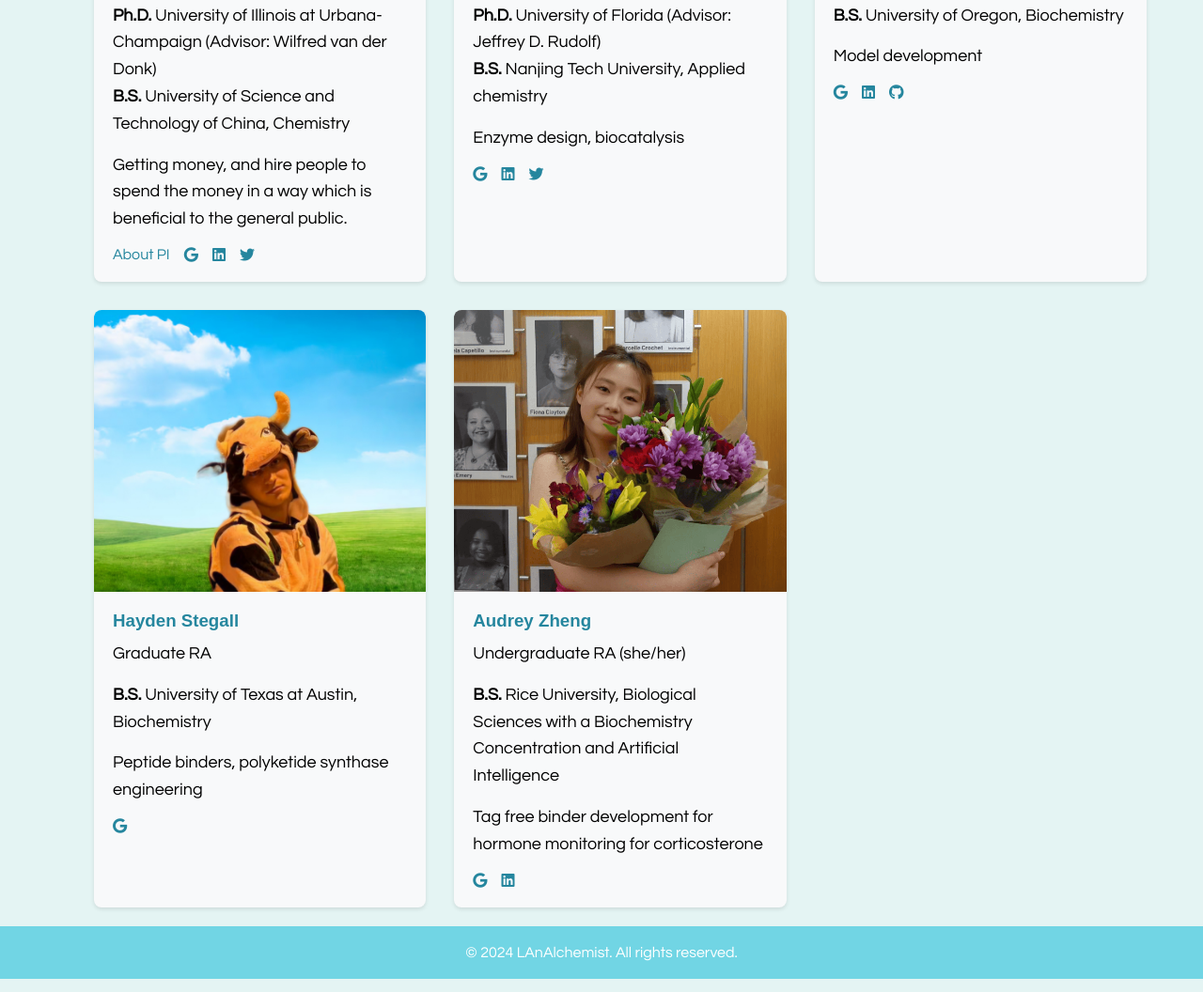
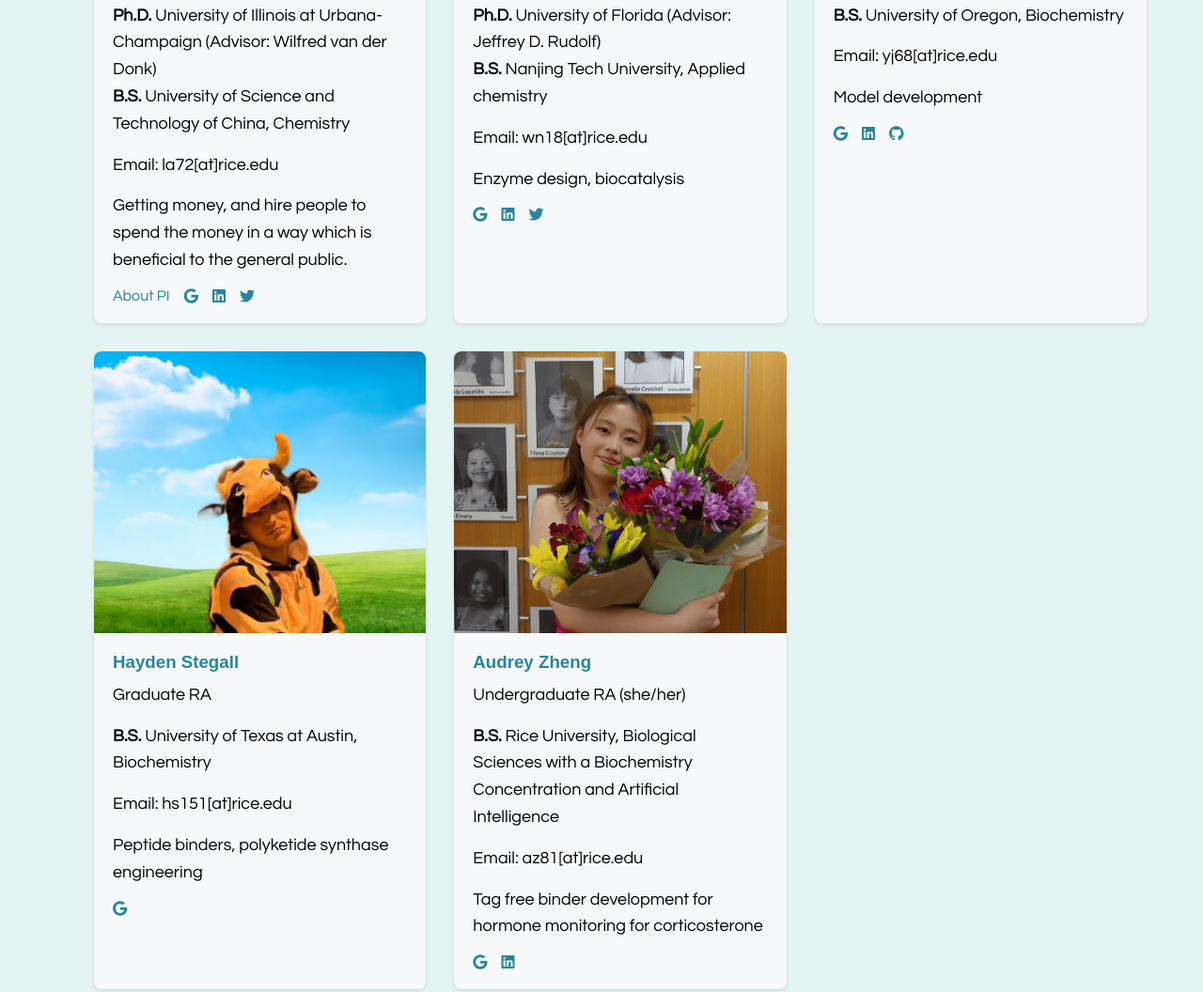
Before and after one commit to LAnAlchemist/LAnAlchemist.github.io, a website: page teams.html in a window 1280 px wide. Shown: the part 935-1991 px from the top of the page at 94% size. Drawn offline with nearby package versions, Linux system fonts and the light colour scheme; a web font is replaced by a local one.

Commit message:
more edits

```diff
--- a/teams.html
+++ b/teams.html
@@ -108,6 +108,7 @@
                             <p>Principal Investigator</p>
                             <p><strong>Ph.D.</strong> University of Illinois at Urbana-Champaign (Advisor: Wilfred van der Donk)<br>
                             <strong>B.S.</strong> University of Science and Technology of China, Chemistry</p>
+                            <p>Email: la72[at]rice.edu</p>
                             <p>Getting money, and hire people to spend the money in a way which is beneficial to the general public.</p>
                             <div class="member-links">
                                 <a href="about_pi.html">About PI</a>
@@ -125,6 +126,7 @@
                             <p>Postdoctoral Fellow</p>
                             <p><strong>Ph.D.</strong> University of Florida (Advisor: Jeffrey D. Rudolf)<br>
                             <strong>B.S.</strong> Nanjing Tech University, Applied chemistry</p>
+                            <p>Email: wn18[at]rice.edu</p>
                             <p>Enzyme design, biocatalysis</p>
                             <div class="member-links">
                                 <a href="https://scholar.google.com/citations?user=mkWekysAAAAJ&hl=en" target="_blank"><i class="fab fa-google"></i></a>
@@ -140,6 +142,7 @@
                             <h3>Yanapat Janthana</h3>
                             <p>Graduate RA (He/Him)</p>
                             <p><strong>B.S.</strong> University of Oregon, Biochemistry</p>
+                            <p>Email: yj68[at]rice.edu</p>
                             <p>Model development</p>
                             <div class="member-links">
                                 <a href="https://scholar.google.com/citations?user=7TCKihoAAAAJ&hl=en&authuser=1" target="_blank"><i class="fab fa-google"></i></a>
@@ -155,6 +158,7 @@
                             <h3>Hayden Stegall</h3>
                             <p>Graduate RA</p>
                             <p><strong>B.S.</strong> University of Texas at Austin, Biochemistry</p>
+                            <p>Email: hs151[at]rice.edu</p>
                             <p>Peptide binders, polyketide synthase engineering</p>
                             <div class="member-links">
                                 <a href="https://scholar.google.com/citations?user=hS4u7XAAAAAJ&hl=en" target="_blank"><i class="fab fa-google"></i></a>
@@ -168,6 +172,7 @@
                             <h3>Audrey Zheng</h3>
                             <p>Undergraduate RA (she/her)</p>
                             <p><strong>B.S.</strong> Rice University, Biological Sciences with a Biochemistry Concentration and Artificial Intelligence</p>
+                            <p>Email: az81[at]rice.edu</p>
                             <p>Tag free binder development for hormone monitoring for corticosterone</p>
                             <div class="member-links">
                                 <a href="https://scholar.google.com/citations?hl=en&user=Ok7yHmMAAAAJ" target="_blank"><i class="fab fa-google"></i></a>
@@ -184,7 +189,7 @@
         <p>&copy; 2024 LAnAlchemist. All rights reserved.</p>
     </div>
 
-    <button onclick="topFunction()" id="myBtn" title="Go to top">↑</button>
+    <button onclick="topFunction()" id="myBtn" title="Go to top">Top</button>
 
     <script type="module" src="https://unpkg.com/ionicons@7.1.0/dist/ionicons/ionicons.esm.js"></script>
     <script nomodule src="https://unpkg.com/ionicons@7.1.0/dist/ionicons/ionicons.js"></script>
```
Also changed, not shown: positions.html (+1 -1 lines).
